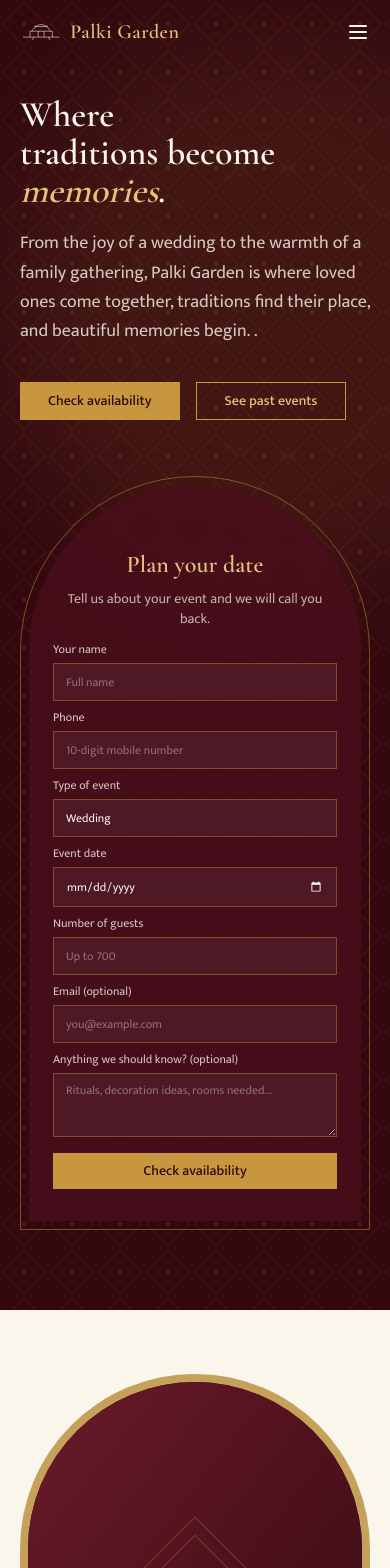
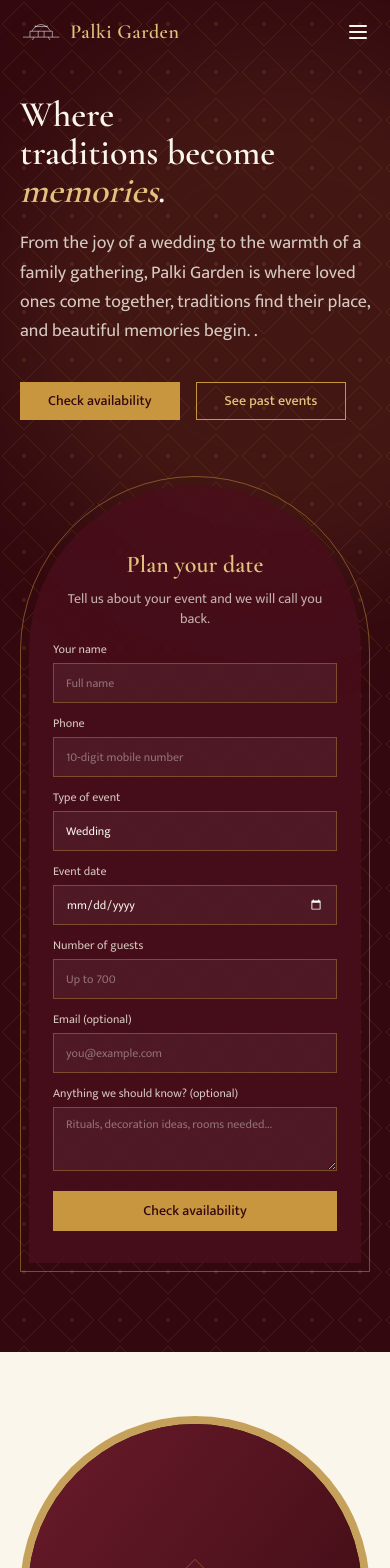
Before and after one commit to somnathbaidyahere-cyber/Palki, a Next.js app: page / in a window 390 px wide. Shown: the top 1568 px of the page. Built offline with nearby package versions, Linux system fonts and the light colour scheme.

Commit message:
finalizing the features section

```diff
--- a/src/components/BookingBand.js
+++ b/src/components/BookingBand.js
@@ -3,13 +3,14 @@ import SectionHeading from "./ui/SectionHeading";
 
 export default function BookingBand() {
   return (
-    <section id="book" className="bg-ivory-dark py-16 sm:py-24  md:py-28">
+    <section id="book" className="bg-ivory-dark py-10 sm:py-14 lg:py-16">
       <div className="mx-auto max-w-4xl px-5 sm:px-8">
         <SectionHeading
           title="Reserve your date"
           text="Dates fill early in the wedding season. Share a few details and we will confirm availability and arrange a visit."
         />
-        <div className="mt-12 border border-gold/60 bg-ivory p-6 sm:p-10">
+
+        <div className="mx-auto mt-8 max-w-3xl border border-gold/60 bg-ivory p-4 sm:mt-10 sm:p-6 lg:p-8">
           <BookingForm id="band" tone="light" />
         </div>
       </div>
--- a/src/components/BookingForm.js
+++ b/src/components/BookingForm.js
@@ -21,13 +21,13 @@ export default function BookingForm({ id, tone = "light" }) {
   const dark = tone === "dark";
   const today = new Date().toISOString().split("T")[0];
 
-const field = dark
-  ? `box-border w-full min-w-0 border border-gold/40 bg-white/5
+  const field = dark
+    ? `box-border w-full min-w-0 border border-gold/40 bg-white/5
      px-3 py-2 text-xs md:text-sm md:text-base leading-5 text-ivory
      placeholder:text-xs md:placeholder:text-sm placeholder:text-ivory/40
      focus:border-gold focus:outline-none
      md:px-4 md:py-2`
-  : `box-border w-full min-w-0 border border-maroon/20 bg-white
+    : `box-border w-full min-w-0 border border-maroon/20 bg-white
      px-3 py-2 text-sm leading-5 text-ink
      placeholder:text-xs placeholder:text-ink/40
      focus:border-gold focus:outline-none
@@ -101,27 +101,33 @@ const field = dark
     <form
       onSubmit={onSubmit}
       noValidate
-      className="grid gap-2 md:gap-4 sm:grid-cols-2"
+      className="grid grid-cols-1 gap-x-5 gap-y-3 sm:grid-cols-2 sm:gap-y-4"
     >
-      <div>
-        <label htmlFor={`${id}-name`} className={label}>
+      {/* Name */}
+      <div className="min-w-0">
+        <label htmlFor={`${id}-name`} className={`${label} mb-1 block`}>
           Your name
         </label>
+
         <input
           id={`${id}-name`}
           name="name"
           value={values.name}
           onChange={onChange}
           autoComplete="name"
-          className={field}
+          className={`${field} h-10 w-full`}
           placeholder="Full name"
         />
+
         {errors.name && <p className={errorText}>{errors.name}</p>}
       </div>
-      <div>
-        <label htmlFor={`${id}-phone`} className={label}>
+
+      {/* Phone */}
+      <div className="min-w-0">
+        <label htmlFor={`${id}-phone`} className={`${label} mb-1 block`}>
           Phone
         </label>
+
         <input
           id={`${id}-phone`}
           name="phone"
@@ -129,13 +135,16 @@ const field = dark
           value={values.phone}
           onChange={onChange}
           autoComplete="tel"
-          className={field}
+          className={`${field} h-10 w-full`}
           placeholder="10-digit mobile number"
         />
+
         {errors.phone && <p className={errorText}>{errors.phone}</p>}
       </div>
-      <div>
-        <label htmlFor={`${id}-type`} className={label}>
+
+      {/* Event type */}
+      <div className="min-w-0">
+        <label htmlFor={`${id}-type`} className={`${label} mb-1 block`}>
           Type of event
         </label>
 
@@ -144,7 +153,7 @@ const field = dark
           name="type"
           value={values.type}
           onChange={onChange}
-          className={`${field} appearance-none text-sm`}
+          className={`${field} h-10 w-full appearance-none text-sm`}
         >
           {EVENT_TYPES.map((t) => (
             <option key={t} value={t} className="text-ink">
@@ -154,8 +163,9 @@ const field = dark
         </select>
       </div>
 
-      <div>
-        <label htmlFor={`${id}-date`} className={label}>
+      {/* Event date */}
+      <div className="min-w-0">
+        <label htmlFor={`${id}-date`} className={`${label} mb-1 block`}>
           Event date
         </label>
 
@@ -166,17 +176,20 @@ const field = dark
           min={today}
           value={values.date}
           onChange={onChange}
-          className={`${field} appearance-none text-sm ${
+          className={`${field} h-10 w-full appearance-none text-sm ${
             dark ? "[color-scheme:dark]" : ""
           }`}
         />
 
         {errors.date && <p className={errorText}>{errors.date}</p>}
       </div>
-      <div>
-        <label htmlFor={`${id}-guests`} className={label}>
+
+      {/* Number of guests */}
+      <div className="min-w-0">
+        <label htmlFor={`${id}-guests`} className={`${label} mb-1 block`}>
           Number of guests
         </label>
+
         <input
           id={`${id}-guests`}
           name="guests"
@@ -186,15 +199,19 @@ const field = dark
           max={MAX_GUESTS}
           value={values.guests}
           onChange={onChange}
-          className={field}
+          className={`${field} h-10 w-full`}
           placeholder={`Up to ${MAX_GUESTS}`}
         />
+
         {errors.guests && <p className={errorText}>{errors.guests}</p>}
       </div>
-      <div>
-        <label htmlFor={`${id}-email`} className={label}>
+
+      {/* Email */}
+      <div className="min-w-0">
+        <label htmlFor={`${id}-email`} className={`${label} mb-1 block`}>
           Email (optional)
         </label>
+
         <input
           id={`${id}-email`}
           name="email"
@@ -202,35 +219,40 @@ const field = dark
           value={values.email}
           onChange={onChange}
           autoComplete="email"
-          className={field}
+          className={`${field} h-10 w-full`}
           placeholder="you@example.com"
         />
       </div>
-      <div className="sm:col-span-2">
-        <label htmlFor={`${id}-message`} className={label}>
+
+      {/* Additional message */}
+      <div className="min-w-0 sm:col-span-2">
+        <label htmlFor={`${id}-message`} className={`${label} mb-1 block`}>
           Anything we should know? (optional)
         </label>
+
         <textarea
           id={`${id}-message`}
           name="message"
-          // rows={3}
+          rows={2}
           value={values.message}
           onChange={onChange}
-         className={`${field} h-16 resize-y sm:h-20 lg:h-24`}
+          className={`${field} min-h-16 w-full resize-y sm:min-h-20 lg:min-h-24`}
           placeholder="Rituals, decoration ideas, rooms needed..."
         />
       </div>
 
+      {/* Submit */}
       <div className="sm:col-span-2">
         <button
           type="submit"
           disabled={status === "sending"}
-          className="btn-gold w-full disabled:opacity-60"
+          className="btn-gold min-h-10 w-full disabled:opacity-60"
         >
           {status === "sending" ? "Sending..." : "Check availability"}
         </button>
+
         {status === "error" && (
-          <p role="alert" className={`mt-3 text-center ${errorText}`}>
+          <p role="alert" className={`mt-2 text-center ${errorText}`}>
             We could not send your request. Please try again or call us.
           </p>
         )}
--- a/src/components/Testimonials.js
+++ b/src/components/Testimonials.js
@@ -4,10 +4,18 @@ import { TESTIMONIALS } from "@/data/site";
 
 export default function Testimonials() {
   return (
-    <section id="stories" className="jaali bg-maroon-deep text-ivory py-16 sm:py-24  md:py-32">
+ <section
+  id="stories"
+  className="jaali bg-maroon-deep text-ivory py-16 sm:py-24 md:py-28  lg:py-32"
+>
   <div className="mx-auto max-w-7xl px-5 sm:px-8">
-        <SectionHeading dark title="In our guests' words" text="Three families share what their celebration at Palki meant to them." />
-        <div className="mt-16 grid gap-14 md:grid-cols-3">
+    <SectionHeading
+      dark
+      title="In our guests' words"
+      text="Three families share what their celebration at Palki meant to them."
+    />
+
+    <div className="mt-10 grid gap-10 sm:mt-12 md:grid-cols-3 md:gap-8 lg:gap-10">
       {TESTIMONIALS.map((t) => (
         <VideoCard key={t.name} {...t} />
       ))}
--- a/src/components/VideoCard.js
+++ b/src/components/VideoCard.js
@@ -16,7 +16,8 @@ export default function VideoCard({ name, event, video, poster }) {
 
   return (
     <figure className="text-center">
-      <div className="arch relative mx-auto aspect-[9/14] max-w-[18rem] overflow-hidden border border-gold p-2">
+      {/* Video frame */}
+      <div className="arch relative mx-auto aspect-[4/5] w-full max-w-[15rem] overflow-hidden border border-gold p-1.5 sm:aspect-[3/4] sm:max-w-[16rem] lg:max-w-[15rem]">
         <div className="arch relative h-full w-full overflow-hidden bg-maroon-deep">
           <video
             ref={ref}
@@ -29,23 +30,32 @@ export default function VideoCard({ name, event, video, poster }) {
             onEnded={() => setPlaying(false)}
             className="h-full w-full object-cover"
           />
+
           {!playing && (
             <button
               type="button"
               onClick={toggle}
               aria-label={`Play video from ${name}`}
-              className="absolute inset-0 flex items-center justify-center bg-maroon-deep/30 transition hover:bg-maroon-deep/10"
+              className="absolute inset-0 flex items-center justify-center bg-maroon-deep/30 transition-colors duration-300 hover:bg-maroon-deep/10 focus-visible:outline-none focus-visible:ring-2 focus-visible:ring-inset focus-visible:ring-gold"
             >
-              <span className="flex h-16 w-16 items-center justify-center rounded-full bg-gold text-maroon-deep shadow-xl">
-                <Play className="ml-1 h-7 w-7" fill="currentColor" />
+              <span className="flex h-14 w-14 items-center justify-center rounded-full bg-gold text-maroon-deep shadow-xl transition-transform duration-300 hover:scale-105 sm:h-16 sm:w-16">
+                <Play
+                  className="ml-1 h-6 w-6 sm:h-7 sm:w-7"
+                  fill="currentColor"
+                />
               </span>
             </button>
           )}
         </div>
       </div>
-      <figcaption className="mt-5">
-        <p className="font-display text-2xl font-semibold text-gold-light">{name}</p>
-        <p className="text-ivory/70">{event} at Palki</p>
+
+      {/* Caption */}
+      <figcaption className="mt-4">
+        <p className="font-display text-xl font-semibold text-gold-light sm:text-2xl">
+          {name}
+        </p>
+
+        <p className="mt-0.5 text-sm text-ivory/70">{event} at Palki</p>
       </figcaption>
     </figure>
   );
```
Lines whose indentation alone changed are shown as unchanged.
